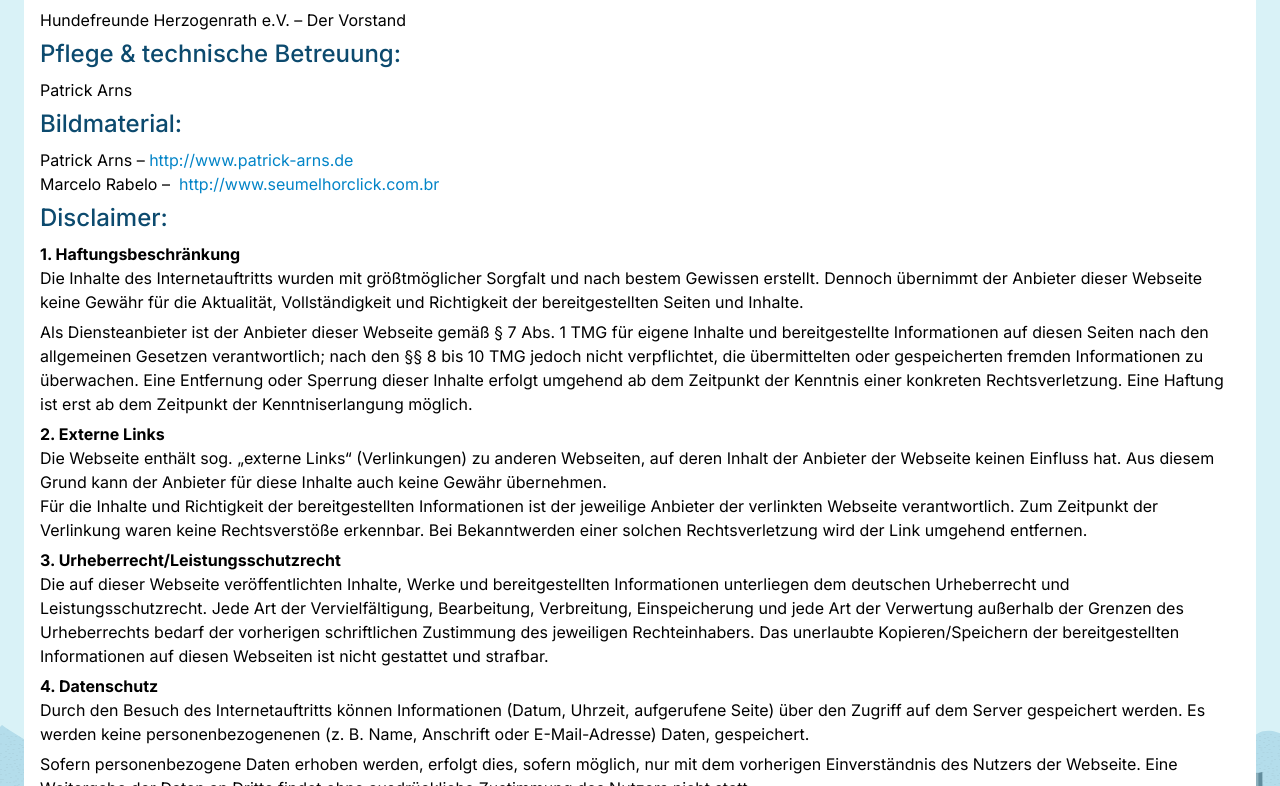
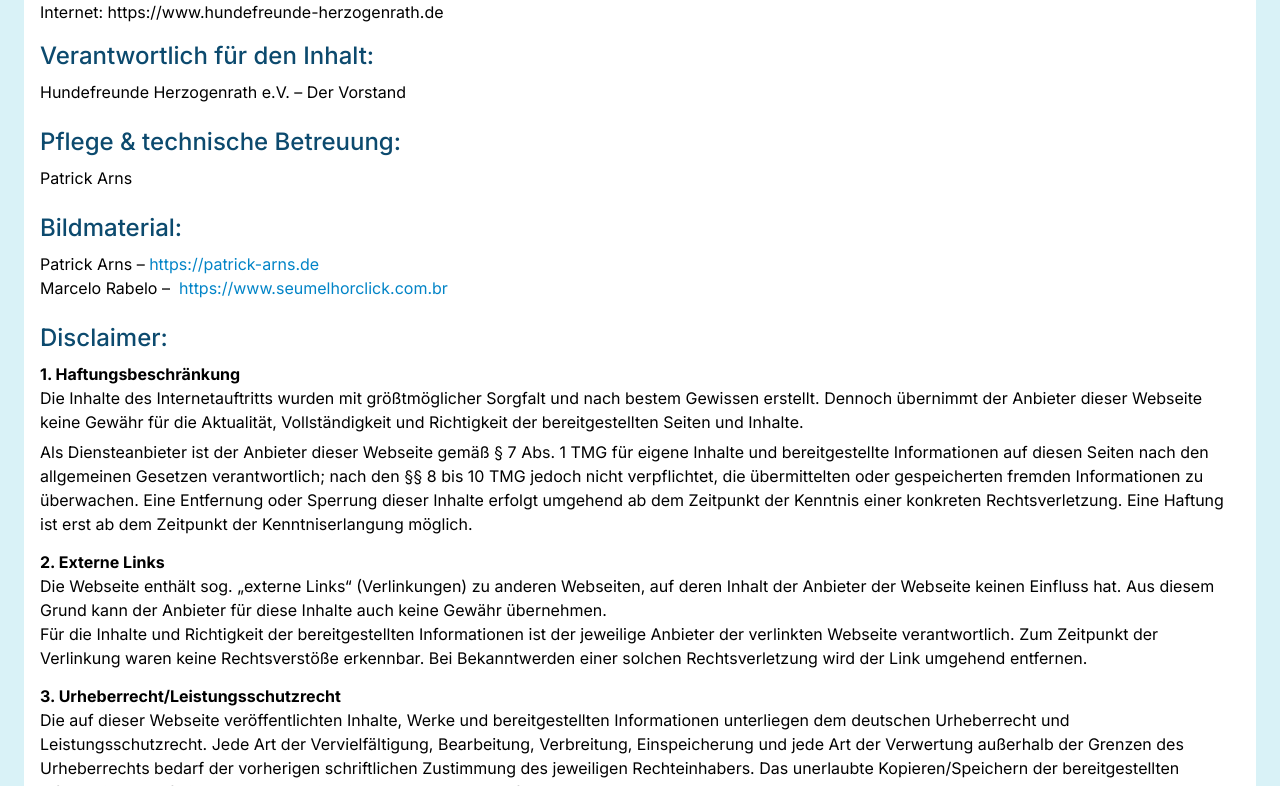
Before and after one commit to PArns/next.hundefreunde-herzogenrath.de, a Next.js app: page /impressum in a window 1280 px wide. Shown: the part 834-1620 px from the top of the page. Built offline with nearby package versions, Linux system fonts and the light colour scheme.

Commit message:
Impressum

```diff
--- a/app/(content)/impressum/page.tsx
+++ b/app/(content)/impressum/page.tsx
@@ -12,45 +12,46 @@ export default function Impressum() {
     <ContentBox>
       <h2>Hundefreunde Herzogenrath e.V.</h2>
       <p>Vereinsregister Aachen VR 3387</p>
-      <h3>Übungsgelände:</h3>
+      <h3 className="pt-4">Übungsgelände:</h3>
       Grenzstraße
       <br />
       52134 Herzogenrath
-      <h3>Kontakt:</h3>
+      <h3 className="pt-4">Kontakt:</h3>
       Jürgen Essler
       <br />
       Lid. van Deysselstraat 43
       <br />
       NL 6464cv Kerkrade
       <br />
-      E-Mail:&nbsp;info@hundefreunde-herzogenrath.de
       <br />
-      Internet: http://www.hundefreunde-herzogenrath.de
-      <h3>Verantwortlich für den Inhalt:</h3>
+      E-Mail: info@hundefreunde-herzogenrath.de
+      <br />
+      Internet: https://www.hundefreunde-herzogenrath.de
+      <h3 className="pt-4">Verantwortlich für den Inhalt:</h3>
       <p>Hundefreunde Herzogenrath e.V. – Der Vorstand</p>
-      <h3>Pflege &amp; technische Betreuung:</h3>
+      <h3 className="pt-4">Pflege &amp; technische Betreuung:</h3>
       <p>Patrick Arns</p>
-      <h3>Bildmaterial:</h3>
+      <h3 className="pt-4">Bildmaterial:</h3>
       <p>
         Patrick Arns –{" "}
         <a
-          href="http://www.patrick-arns.de"
+          href="https://patrick-arns.de"
           target="_blank"
           className="text-sky-600"
         >
-          http://www.patrick-arns.de
+          https://patrick-arns.de
         </a>
         <br />
         Marcelo Rabelo – &nbsp;
         <a
-          href="http://www.seumelhorclick.com.br"
+          href="https://www.seumelhorclick.com.br"
           target="_blank"
           className="text-sky-600"
         >
-          http://www.seumelhorclick.com.br
+          https://www.seumelhorclick.com.br
         </a>
       </p>
-      <h3>Disclaimer:</h3>
+      <h3 className="pt-4">Disclaimer:</h3>
       <p>
         <strong>1. Haftungsbeschränkung</strong>
         <br />
@@ -69,7 +70,7 @@ export default function Impressum() {
         konkreten Rechtsverletzung. Eine Haftung ist erst ab dem Zeitpunkt der
         Kenntniserlangung möglich.
       </p>
-      <p>
+      <p className="pt-2">
         <strong>2. Externe Links</strong>
         <br />
         Die Webseite enthält sog. „externe Links“ (Verlinkungen) zu anderen
@@ -83,7 +84,7 @@ export default function Impressum() {
         Bekanntwerden einer solchen Rechtsverletzung wird der Link umgehend
         entfernen.
       </p>
-      <p>
+      <p className="pt-2">
         <strong>3. Urheberrecht/Leistungsschutzrecht</strong>
         <br />
         Die auf dieser Webseite veröffentlichten Inhalte, Werke und
@@ -95,7 +96,7 @@ export default function Impressum() {
         bereitgestellten Informationen auf diesen Webseiten ist nicht gestattet
         und strafbar.
       </p>
-      <p>
+      <p className="pt-2">
         <strong>4. Datenschutz</strong>
         <br />
         Durch den Besuch des Internetauftritts können Informationen (Datum,
```
